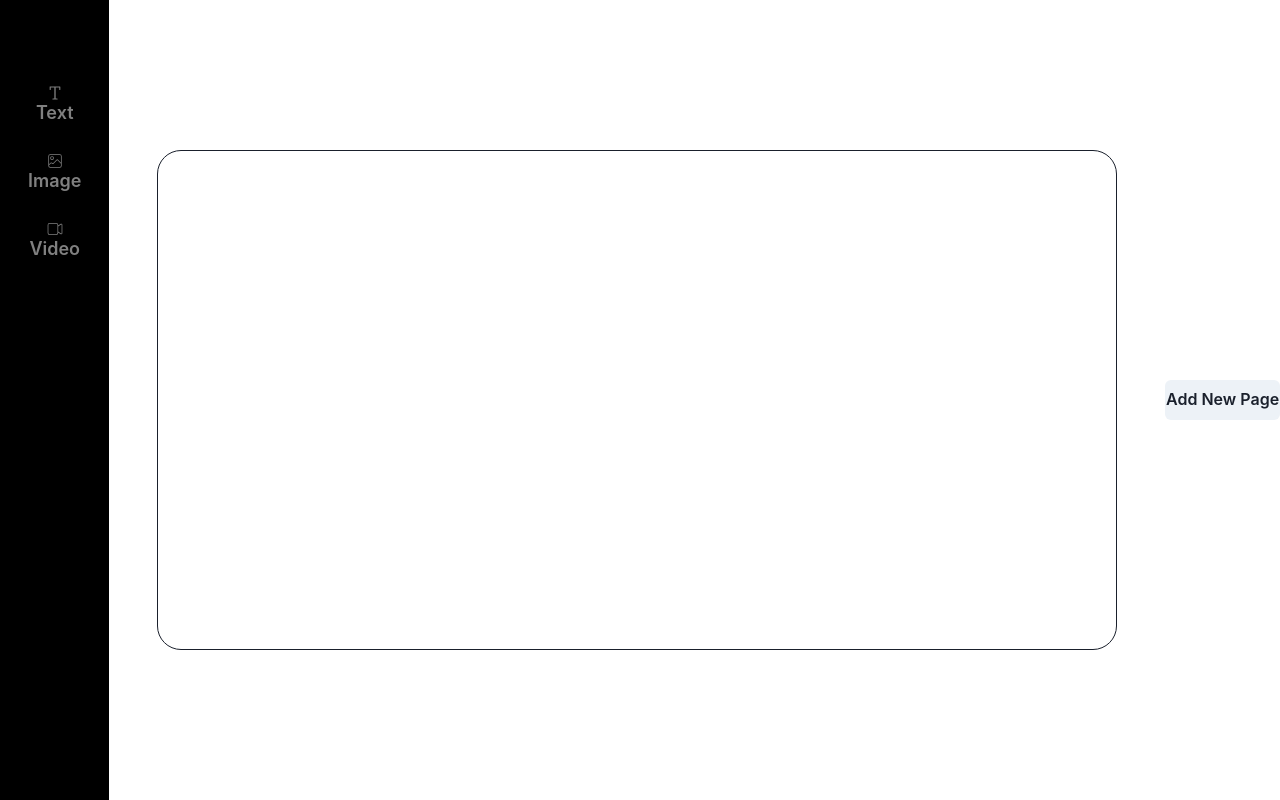
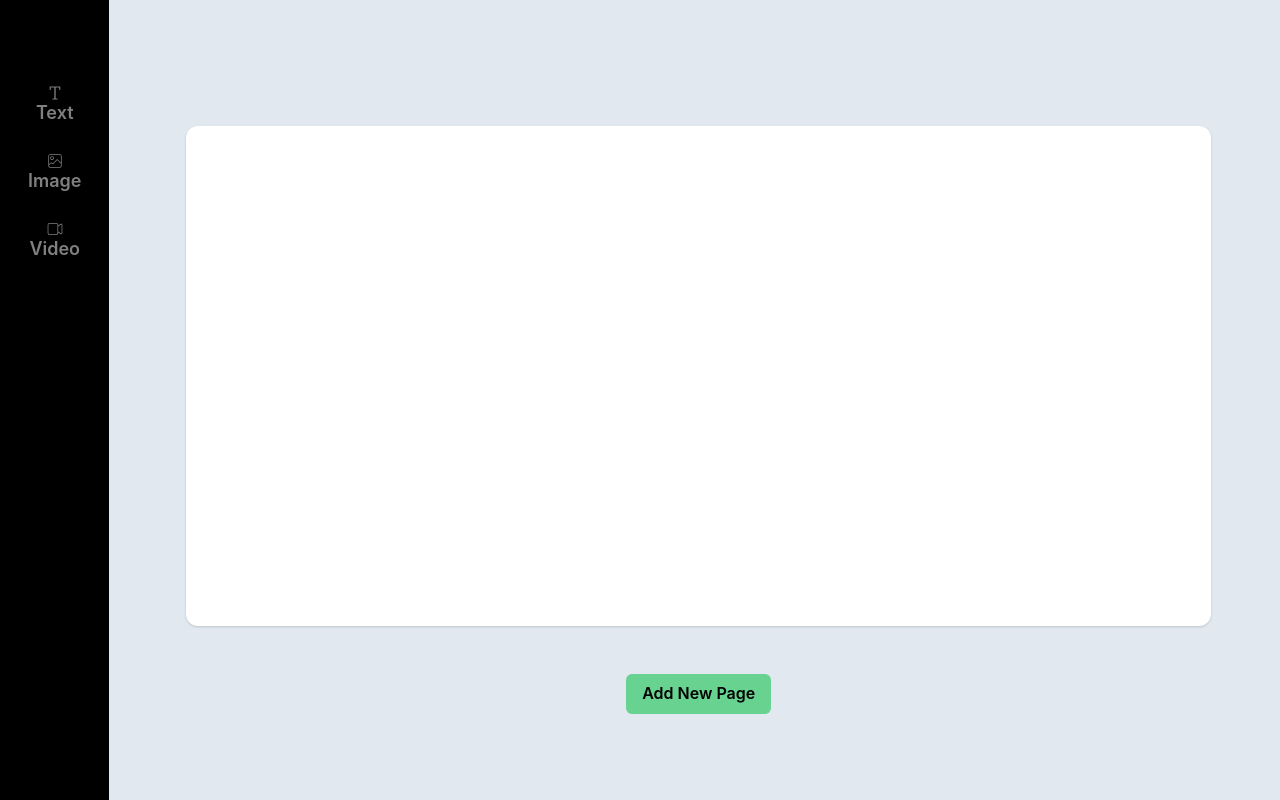
Before and after one commit to ashiskumar-1999/website-builder, a Next.js app: page / in a window 1280 px wide. Built offline with nearby package versions, Linux system fonts and the light colour scheme.

Commit message:
Fixed CSS refactoring issues.

```diff
--- a/src/components/CodeCanvas.tsx
+++ b/src/components/CodeCanvas.tsx
@@ -1,4 +1,4 @@
-import { Box, Input } from "@chakra-ui/react";
+import { Card, Input } from "@chakra-ui/react";
 import React, { useRef, useState } from "react";
 import { useDrop } from "react-dnd";
 
@@ -34,24 +34,17 @@ const Canvas = () => {
 
   drop(canvasRef);
   return (
-    <Box
-      ref={canvasRef}
-      w="100%"
-      h="500px"
-      m={10}
-      p={10}
-      border="1px solid"
-      borderRadius="3xl"
-    >
+    <Card ref={canvasRef} w="90%" h="500px" m={10} p={10} borderRadius="xl">
       {inputs.map((data: any) => (
         <Input
           my={1}
           id={data.id}
+          defaultValue={data.text}
           value={data.value}
           onChange={(e: any) => setValue(e.target.value)}
         />
       ))}
-    </Box>
+    </Card>
   );
 };
 
--- a/src/components/ElementsPanel.tsx
+++ b/src/components/ElementsPanel.tsx
@@ -1,4 +1,4 @@
-import React, { Children, ReactNode } from "react";
+import React, { ReactNode } from "react";
 import { Drawer, DrawerContent, DrawerOverlay } from "@chakra-ui/react";
 
 type PanelProp = {
@@ -10,7 +10,7 @@ const ElementsPanel = ({ isPanelOpen, onPanelClose, children }: PanelProp) => {
   return (
     <Drawer isOpen={isPanelOpen} placement="left" onClose={onPanelClose}>
       <DrawerOverlay />
-      <DrawerContent>{children}</DrawerContent>
+      <DrawerContent p={3}>{children}</DrawerContent>
     </Drawer>
   );
 };
--- a/src/components/LayOut.tsx
+++ b/src/components/LayOut.tsx
@@ -2,7 +2,7 @@ import React, { ReactNode } from "react";
 import { HStack } from "@chakra-ui/react";
 
 const LayOut = ({ children }: { children: ReactNode }) => {
-  return <HStack>{children}</HStack>;
+  return <HStack bgColor="gray.200">{children}</HStack>;
 };
 
 export default LayOut;
--- a/src/pages/index.tsx
+++ b/src/pages/index.tsx
@@ -2,7 +2,7 @@ import React, { useState } from "react";
 import LayOut from "@/components/LayOut";
 import SideBar from "@/components/SideBar";
 import CodeCanvas from "@/components/CodeCanvas";
-import { Button } from "@chakra-ui/react";
+import { Box, Button, Flex, VStack } from "@chakra-ui/react";
 
 export default function Home() {
   const [pages, setPages] = useState([{ page: <CodeCanvas /> }]);
@@ -12,9 +12,17 @@ export default function Home() {
   return (
     <LayOut>
       <SideBar />
-
-      <CodeCanvas />
-      <Button onClick={handleAddPage}>Add New Page</Button>
+      <VStack direction="column" w="full" p={3} justifyContent="center">
+        <CodeCanvas />
+        <Button
+          bgColor="green.300"
+          color="black"
+          _hover={{ bgColor: "none" }}
+          onClick={handleAddPage}
+        >
+          Add New Page
+        </Button>
+      </VStack>
     </LayOut>
   );
 }
```
